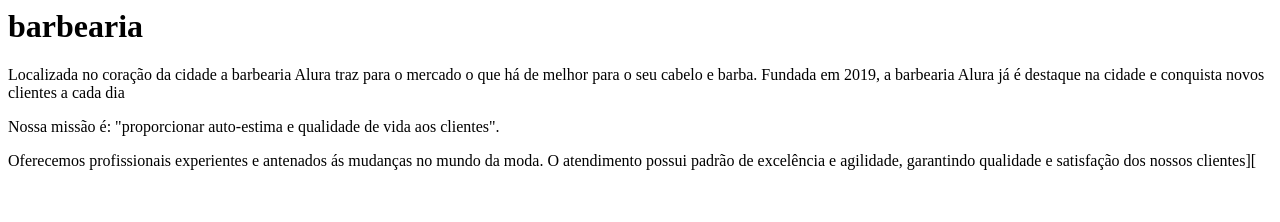
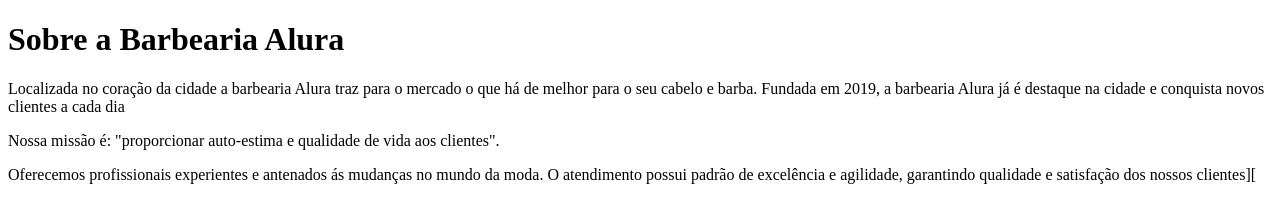
Before and after one commit to maria-baixinha/barbearia, a plain HTML site: page index.html in a window 1280 px wide. Drawn offline with Linux system fonts and the light colour scheme.

Commit message:
criando index.html

```diff
--- a/index.html
+++ b/index.html
@@ -1,4 +1,8 @@
-<h1> barbearia </h1>
+<!DOCTYPE html>
+<html>
+<meta charset="UTF-8">
+<title> Barbearia Alura </title>
+<h1> Sobre a Barbearia Alura </h1>
 
 <p> Localizada no coração da cidade a barbearia Alura traz para o mercado o que há de melhor
 para o seu cabelo e barba. Fundada em 2019, a barbearia Alura já é destaque na cidade e
```
